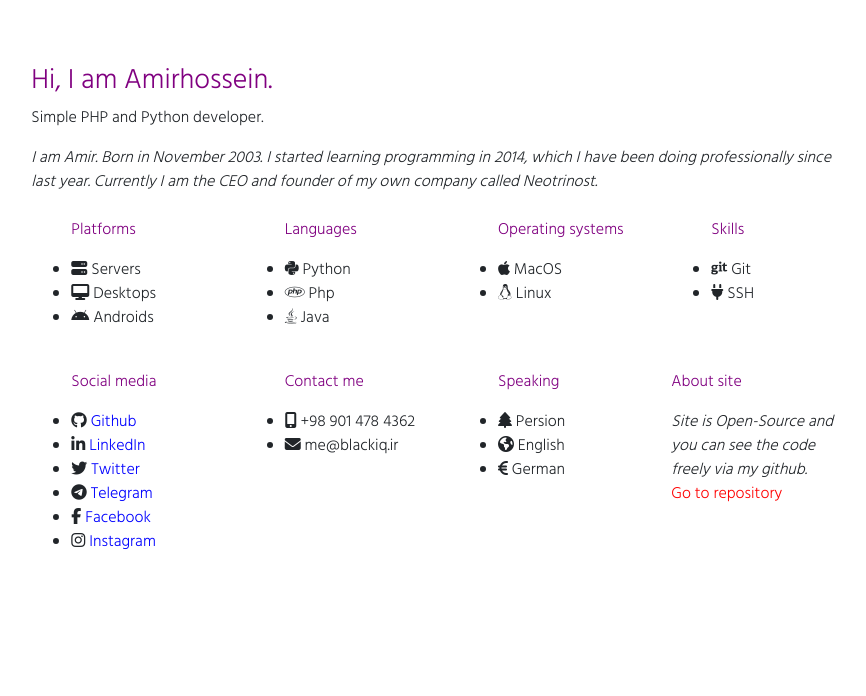
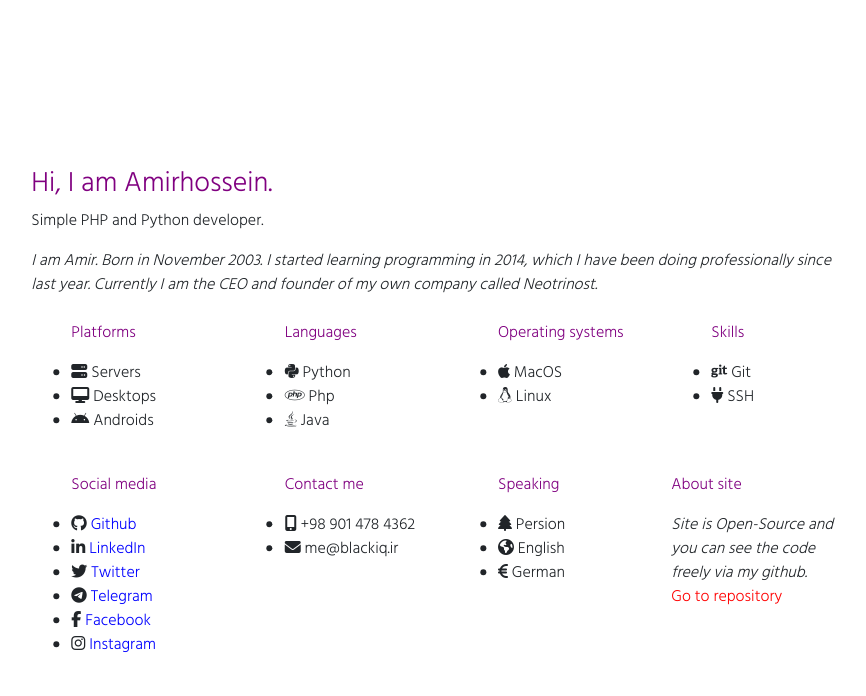
Before and after one commit to BlackIQ/BlackIQ.ir, a Flask app: page / in a window 1280 px wide. Shown: the top 696 px of the page, without its empty margins (197-1063 px from the left). Run offline with Flask 2, Linux system fonts and the light colour scheme; some libraries are stand-ins or nearby versions.

Commit message:
All done

```diff
--- a/app/templates/index.html
+++ b/app/templates/index.html
@@ -25,6 +25,10 @@
 			@import url('https://fonts.googleapis.com/css2?family=Hind:wght@300&display=swap');
 
 			.main {
+				position: fixed;
+				top: 50%;
+				left: 50%;
+				transform: translate(-50%, -50%);
 				font-family: 'Hind', sans-serif;
 				padding-top: 5%;
 			}
```
